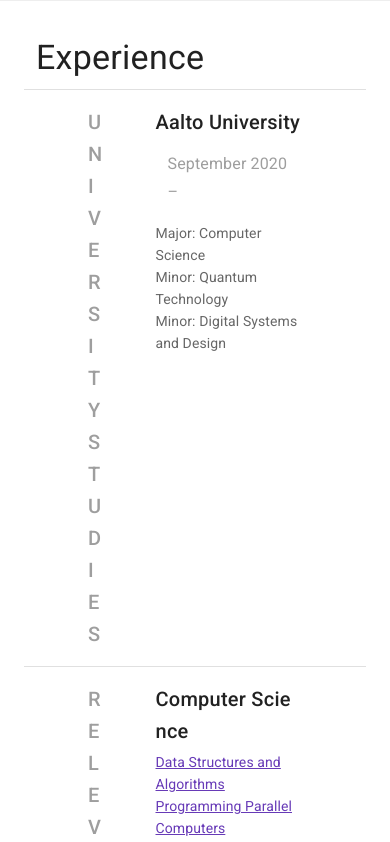
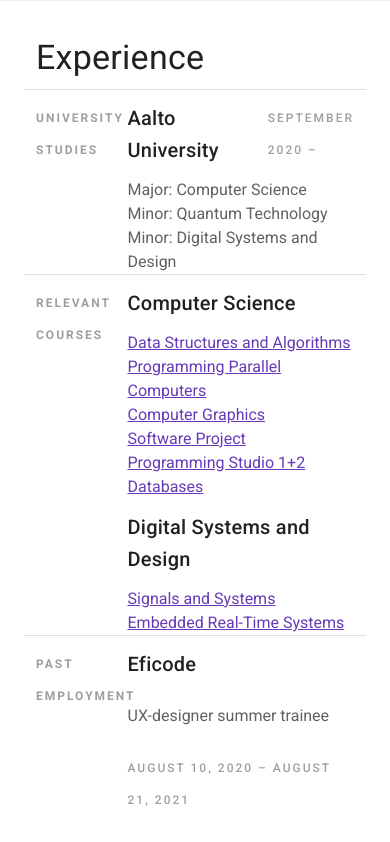
Before and after one commit to purkka/personal-website, a Vue app: page / in a window 390 px wide. Shown: the part 880-1722 px from the top of the page. Built offline with nearby package versions, Linux system fonts and the light colour scheme.

Commit message:
Refactor Experience.vue to also work on mobile

```diff
--- a/src/App.vue
+++ b/src/App.vue
@@ -6,7 +6,7 @@
         dark
     >
       <v-spacer/>
-      <v-btn @click="$vuetify.goTo('#intro')" text>
+      <v-btn @click="$vuetify.goTo(0)" text>
         Lorem
       </v-btn>
 
--- a/src/components/Experience.vue
+++ b/src/components/Experience.vue
@@ -9,59 +9,68 @@
         <v-row
             v-if="item.uniStudies"
             :key="item.uniStudies"
-            class="px-12">
+        >
           <v-col cols="3">
-            <v-card class="pa-0 ma-0" elevation="0">
-              <v-card-title
-                  class="text-uppercase text-h6 grey--text"
+            <v-col
+                class="text-overline font-weight-bold grey--text"
                 v-text="item.uniStudies.heading"
             />
-            </v-card>
           </v-col>
           <v-col>
-            <v-card class="pa-0 ma-0" elevation="0">
-              <v-card-title class="pb-1">
-                {{ item.uniStudies.content.title }}
+            <v-col>
+              <v-row>
+                <v-col
+                    class="text-h6"
+                    v-text="item.uniStudies.content.title"
+                />
                 <v-spacer/>
                 <v-col
-                    class="subtitle-1 grey--text"
+                    class="text-overline grey--text"
                     v-text="item.uniStudies.content.date"
-                >
+                />
+              </v-row>
+              <template v-for="row in item.uniStudies.content.body">
+                <v-row :key="row">
+                  <v-col
+                      class="py-0 grey--text text--darken-2"
+                      v-text="row"
+                  />
+                </v-row>
+              </template>
             </v-col>
-              </v-card-title>
-              <template v-for="row in item.uniStudies.content.body">
-                <v-card-text class="py-0" :key="row" v-text="row"/>
-              </template>
-            </v-card>
           </v-col>
         </v-row>
 
         <v-row
             v-else-if="item.relevantCourses"
             :key="item.relevantCourses"
-            class="px-12">
+        >
           <v-col cols="3">
-            <v-card class="pa-0 ma-0" elevation="0">
-              <v-card-title
-                  class="text-uppercase text-h6 grey--text"
+            <v-col
+                class="text-overline font-weight-bold grey--text"
                 v-text="item.relevantCourses.heading"
             />
-            </v-card>
           </v-col>
           <v-col>
             <template v-for="content in item.relevantCourses.content">
-              <v-card class="pa-0 ma-0" elevation="0" :key="content">
-                <v-card-title class="pb-1">
-                  {{ content.title }}
-                </v-card-title>
+              <v-col
+                  :key="content"
+                  class="text-h6"
+                  v-text="content.title"
+              />
+              <v-col
+                  :key="content"
+              >
                 <template v-for="course in content.courses">
-                  <v-card-text class="py-0" :key="course">
+                  <v-row :key="course">
+                    <v-col class="py-0">
                       <a class="pa-0 ma-0" :href="course.link">
                         {{ course.name }}
                       </a>
-                  </v-card-text>
+                    </v-col>
+                  </v-row>
                 </template>
-              </v-card>
+              </v-col>
             </template>
           </v-col>
         </v-row>
@@ -69,29 +78,34 @@
         <v-row
             v-if="item.pastEmployment"
             :key="item.pastEmployment"
-            class="px-12">
+        >
           <v-col cols="3">
-            <v-card class="pa-0 ma-0" elevation="0">
-              <v-card-title
-                  class="text-uppercase text-h6 grey--text"
+            <v-col
+                class="text-overline font-weight-bold grey--text"
                 v-text="item.pastEmployment.heading"
             />
-            </v-card>
           </v-col>
           <v-col>
             <template v-for="content in item.pastEmployment.content">
-              <v-card class="pa-0 ma-0" elevation="0" :key="content">
-                <v-card-title class="pb-1">
-                  {{ content.title }}
+
+              <v-col :key="content">
+                <v-row>
+                  <div>
+                    <v-col
+                        class="text-h6"
+                        v-text="content.title"
+                    />
+                    <v-col
+                        class="grey--text text--darken-2"
+                        v-text="content.description"/>
+                  </div>
                   <v-spacer/>
                   <v-col
-                      class="subtitle-1 grey--text"
+                      class="text-overline grey--text"
                       v-text="content.date"
-                  >
+                  />
+                </v-row>
               </v-col>
-                </v-card-title>
-                <v-card-text class="py-0" v-text="content.description"/>
-              </v-card>
             </template>
           </v-col>
         </v-row>
```
Lines whose indentation alone changed are shown as unchanged.
